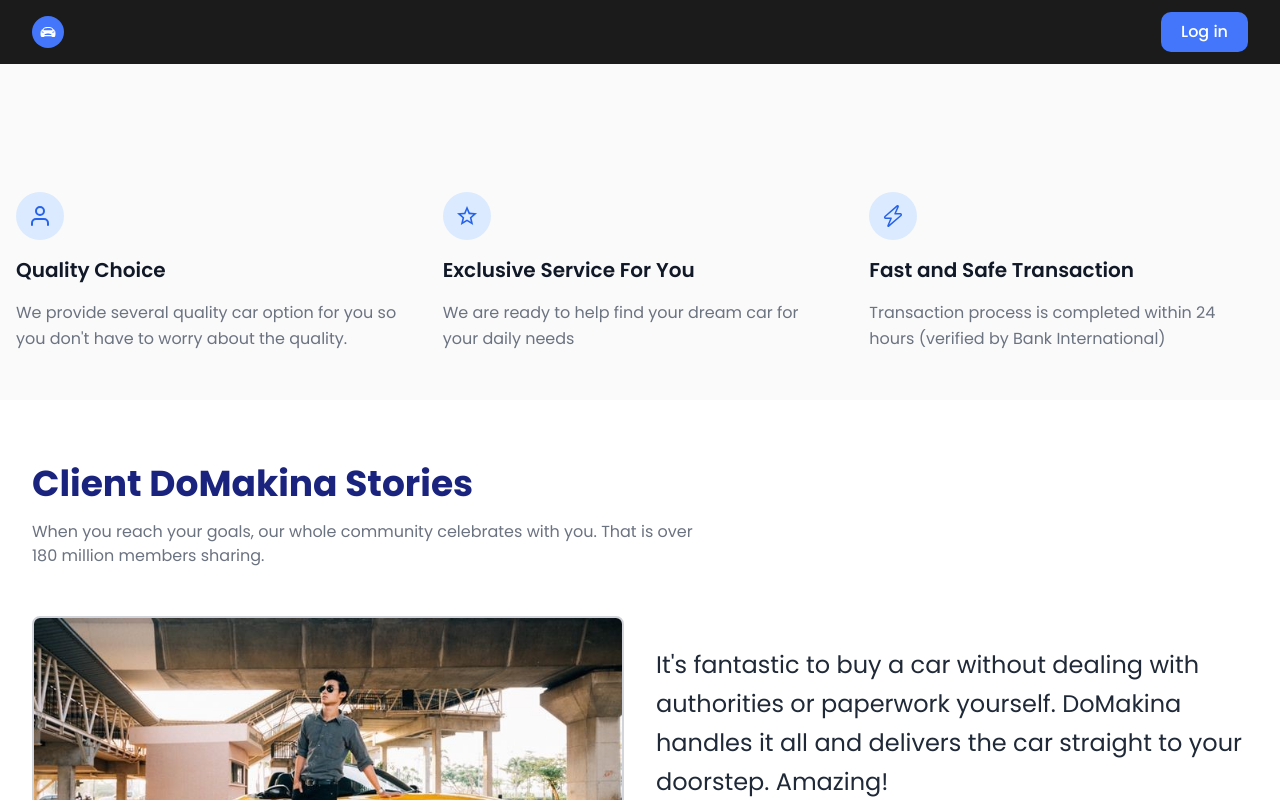
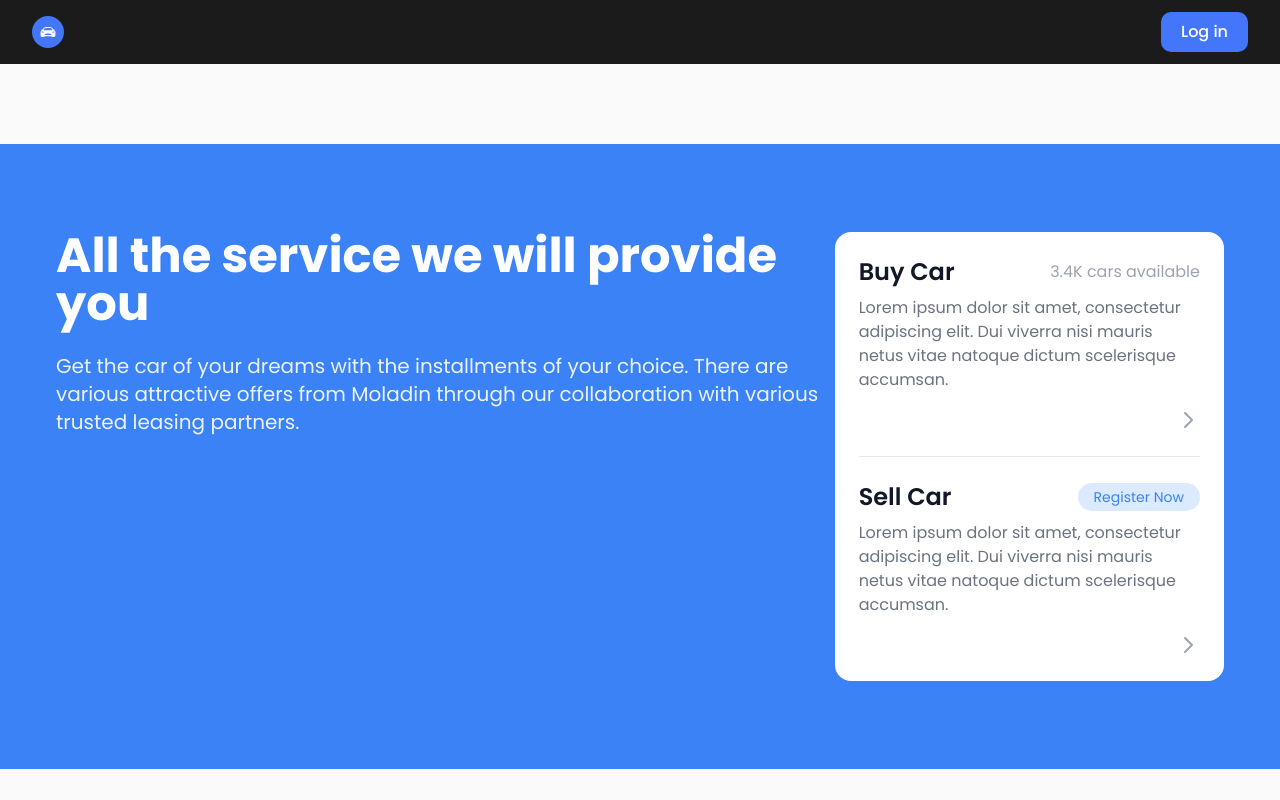
Before and after one commit to DoMakina/frontend, a React (Vite) app: page / in a window 1280 px wide. Shown: the top 800 px of the page. Built offline with nearby package versions, Linux system fonts and the light colour scheme.

Commit message:
Add Services section to HomePage and update index exports

```diff
--- /dev/null
+++ b/src/components/pages/Home/Services.jsx
@@ -0,0 +1,91 @@
+export default function ServicesSection() {
+	return (
+		<div className="w-full bg-blue-500 px-4 py-16 sm:px-6 lg:px-8">
+			<div className="mx-auto flex max-w-7xl flex-col rounded-lg p-6 md:flex-row">
+				{/* Left Section (Text) */}
+				<div className="mb-12 text-white md:mb-0 md:w-2/3">
+					<h2 className="mb-6 text-4xl font-bold leading-tight md:text-5xl">
+						All the service we will provide you
+					</h2>
+					<p className="text-lg opacity-90 md:text-xl">
+						Get the car of your dreams with the installments of your
+						choice. There are various attractive offers from Moladin
+						through our collaboration with various trusted leasing
+						partners.
+					</p>
+				</div>
+
+				{/* Right Section (Service Cards) */}
+				<div className="w-full space-y-6 rounded-2xl bg-white p-6 md:w-1/3">
+					{/* Buy Car Card */}
+					<a href="#" className="block">
+						<div>
+							<div className="mb-2 flex items-center justify-between">
+								<h3 className="text-2xl font-semibold text-gray-900">
+									Buy Car
+								</h3>
+								<span className="text-gray-400">
+									3.4K cars available
+								</span>
+							</div>
+							<p className="mb-4 text-gray-500">
+								Lorem ipsum dolor sit amet, consectetur
+								adipiscing elit. Dui viverra nisi mauris netus
+								vitae natoque dictum scelerisque accumsan.
+							</p>
+							<div className="flex justify-end">
+								<svg
+									className="h-6 w-6 text-gray-400"
+									fill="none"
+									stroke="currentColor"
+									viewBox="0 0 24 24"
+								>
+									<path
+										strokeLinecap="round"
+										strokeLinejoin="round"
+										strokeWidth={2}
+										d="M9 5l7 7-7 7"
+									/>
+								</svg>
+							</div>
+						</div>
+					</a>
+
+					{/* Sell Car Card */}
+					<a href="#" className="block">
+						<div className="border-t pt-6">
+							<div className="mb-2 flex items-center justify-between">
+								<h3 className="text-2xl font-semibold text-gray-900">
+									Sell Car
+								</h3>
+								<span className="inline-block rounded-full bg-blue-100 px-4 py-1 text-sm text-blue-500">
+									Register Now
+								</span>
+							</div>
+							<p className="mb-4 text-gray-500">
+								Lorem ipsum dolor sit amet, consectetur
+								adipiscing elit. Dui viverra nisi mauris netus
+								vitae natoque dictum scelerisque accumsan.
+							</p>
+							<div className="flex justify-end">
+								<svg
+									className="h-6 w-6 text-gray-400"
+									fill="none"
+									stroke="currentColor"
+									viewBox="0 0 24 24"
+								>
+									<path
+										strokeLinecap="round"
+										strokeLinejoin="round"
+										strokeWidth={2}
+										d="M9 5l7 7-7 7"
+									/>
+								</svg>
+							</div>
+						</div>
+					</a>
+				</div>
+			</div>
+		</div>
+	);
+}
--- a/src/components/pages/Home/index.js
+++ b/src/components/pages/Home/index.js
@@ -1,2 +1,3 @@
 export { default as FeatureSection } from "./FeaturesSection";
 export { default as Testimonials } from "./Testimonials";
+export { default as Services } from "./Services";
--- a/src/pages/public/HomePage.jsx
+++ b/src/pages/public/HomePage.jsx
@@ -1,9 +1,14 @@
 import { MainLayout } from "../../components/layouts";
-import { FeatureSection, Testimonials } from "../../components/pages/Home";
+import {
+	FeatureSection,
+	Testimonials,
+	Services,
+} from "../../components/pages/Home";
 const HomePage = () => {
 	return (
 		<MainLayout>
 			<div className="flex flex-grow flex-col items-center justify-center">
+				<Services />
 				<FeatureSection />
 				<Testimonials />
 			</div>
```
